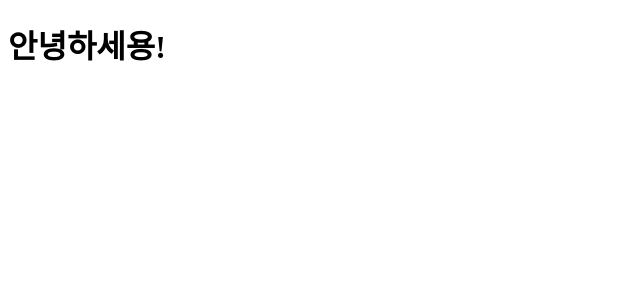
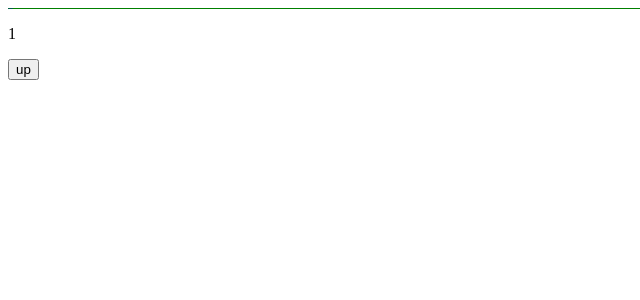
Before and after one commit to dogVelopers/2022-FE-NohWookJin, a React (Create React App) app: page / in a window 1280 px wide. Shown: the top 300 px of the page, without its empty margins (0-640 px from the left). Built offline with nearby package versions, Linux system fonts and the light colour scheme.

Commit message:
apply styled-components

```diff
--- a/src/App.tsx
+++ b/src/App.tsx
@@ -1,12 +1,35 @@
+import { useState } from 'react';
+import styled from 'styled-components';
+
 function App() {
-  // opt + sft + f = 자동 수정
-  const a = '1';
+  const [number, setNumber] = useState<number>(1);
 
   return (
     <div className="App">
-      <h1>안녕하세용!</h1>
+      <StyledH1 num={number} backgroundColor="green">
+        안녕하세요
+      </StyledH1>
+      <p>{number}</p>
+      <button
+        onClick={() => {
+          setNumber(prev => prev + 1);
+        }}
+      >
+        up
+      </button>
     </div>
   );
 }
 
 export default App;
+
+interface styledH1Props {
+  num: number;
+  backgroundColor: string;
+}
+
+const StyledH1 = styled.h1<styledH1Props>`
+  color: ${({ num }) => (num % 2 == 0 ? 'red' : 'blue')};
+  font-size: ${props => props.num}px;
+  background-color: ${({ backgroundColor }) => backgroundColor};
+`;
```
